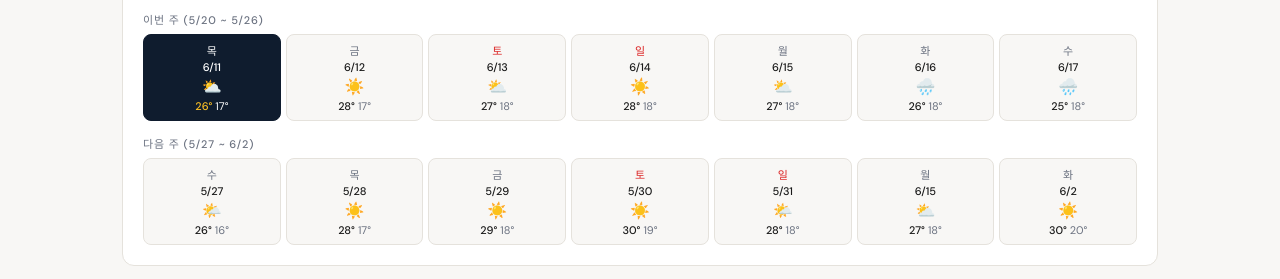
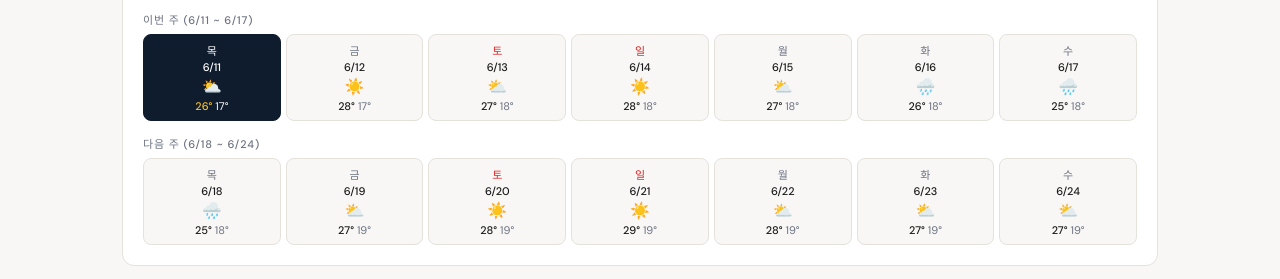
Before and after one commit to whrhfld5447-ui/md-briefing, a plain HTML site: page index.html in a window 1280 px wide. Shown: the part 672-951 px from the top of the page. Drawn offline with nearby package versions, Linux system fonts and the light colour scheme.

Commit message:
Add files via upload

```diff
--- a/index.html
+++ b/index.html
@@ -248,7 +248,7 @@ body{font-family:'DM Sans',sans-serif;background:var(--gray);color:var(--text);}
     <div class="ab o">&#x26C5;&#xFE0F; 기상청: 오늘(6/11) 구름조금 &middot; 최고 26&#176;. 오후(12~18시)~저녁(18~21시) 서울·경기내륙 곳에 따라 소나기. 내일(12일) 맑음 28&#176;. 13일(토) 구름조금 27&#176;.</div>
     <div class="ab g">&#x26A0;&#xFE0F; 피케 폴로 반팔티 74개는 무신사 체험단 협찬분 (실판매 아님). 린넨라이크 셋업수트 팬츠&#183;블레이저 2&#183;3위 급부상.</div>
     <div class="ins"><strong>MD 인사이트 (날씨·콘텐츠)</strong> &#8212; 오늘 26&#176; 구름조금, 주말 27~28&#176; 이어짐. <strong>반팔니트·린넨 셋업수트 착용 컨텐츠 업로드 최적 타이밍</strong>. 오후 소나기 유의 &#8212; 워셔블·구김없는 소재 실착 콘텐츠도 적기. 주말 맑음 예보 연동해 <strong>케이블카라 반팔니트 + 린넨라이크 셋업 셋업룩 콘텐츠 예약 업로드 권장</strong>. 기온 26~28&#176; 구간은 반팔니트 단품룩보다 <strong>린넨 셋업수트 이너로 반팔니트 레이어드</strong>하는 콘텐츠가 시의성 높음.</div>
-    <div class="wl">이번 주 (5/20 ~ 5/26)</div>
+    <div class="wl">이번 주 (6/11 ~ 6/17)</div>
     <div class="wg">
       <div class="dc today"><div class="dn">목</div><div class="dd">6/11</div><div class="di">&#x26C5;&#xFE0F;</div><div class="dt"><b>26&#176;</b> 17&#176;</div></div>
       <div class="dc"><div class="dn">금</div><div class="dd">6/12</div><div class="di">&#x2600;&#xFE0F;</div><div class="dt"><b>28&#176;</b> 17&#176;</div></div>
@@ -258,15 +258,15 @@ body{font-family:'DM Sans',sans-serif;background:var(--gray);color:var(--text);}
       <div class="dc"><div class="dn">화</div><div class="dd">6/16</div><div class="di">&#x1F327;&#xFE0F;</div><div class="dt"><b>26&#176;</b> 18&#176;</div></div>
       <div class="dc"><div class="dn">수</div><div class="dd">6/17</div><div class="di">&#x1F327;&#xFE0F;</div><div class="dt"><b>25&#176;</b> 18&#176;</div></div>
     </div>
-    <div class="wl">다음 주 (5/27 ~ 6/2)</div>
+    <div class="wl">다음 주 (6/18 ~ 6/24)</div>
     <div class="wg">
-      <div class="dc"><div class="dn">수</div><div class="dd">5/27</div><div class="di">&#x1F324;&#xFE0F;</div><div class="dt"><b>26&#176;</b> 16&#176;</div></div>
-      <div class="dc"><div class="dn">목</div><div class="dd">5/28</div><div class="di">&#x2600;&#xFE0F;</div><div class="dt"><b>28&#176;</b> 17&#176;</div></div>
-      <div class="dc"><div class="dn">금</div><div class="dd">5/29</div><div class="di">&#x2600;&#xFE0F;</div><div class="dt"><b>29&#176;</b> 18&#176;</div></div>
-      <div class="dc"><div class="dn" style="color:#dc2626">토</div><div class="dd">5/30</div><div class="di">&#x2600;&#xFE0F;</div><div class="dt"><b>30&#176;</b> 19&#176;</div></div>
-      <div class="dc"><div class="dn" style="color:#dc2626">일</div><div class="dd">5/31</div><div class="di">&#x1F324;&#xFE0F;</div><div class="dt"><b>28&#176;</b> 18&#176;</div></div>
-      <div class="dc"><div class="dn">월</div><div class="dd">6/15</div><div class="di">&#x26C5;&#xFE0F;</div><div class="dt"><b>27&#176;</b> 18&#176;</div></div>
-      <div class="dc"><div class="dn">화</div><div class="dd">6/2</div><div class="di">&#x2600;&#xFE0F;</div><div class="dt"><b>30&#176;</b> 20&#176;</div></div>
+      <div class="dc"><div class="dn">목</div><div class="dd">6/18</div><div class="di">&#x1F327;&#xFE0F;</div><div class="dt"><b>25&#176;</b> 18&#176;</div></div>
+      <div class="dc"><div class="dn">금</div><div class="dd">6/19</div><div class="di">&#x26C5;&#xFE0F;</div><div class="dt"><b>27&#176;</b> 19&#176;</div></div>
+      <div class="dc"><div class="dn" style="color:#dc2626">토</div><div class="dd">6/20</div><div class="di">&#x2600;&#xFE0F;</div><div class="dt"><b>28&#176;</b> 19&#176;</div></div>
+      <div class="dc"><div class="dn" style="color:#dc2626">일</div><div class="dd">6/21</div><div class="di">&#x2600;&#xFE0F;</div><div class="dt"><b>29&#176;</b> 19&#176;</div></div>
+      <div class="dc"><div class="dn">월</div><div class="dd">6/22</div><div class="di">&#x26C5;&#xFE0F;</div><div class="dt"><b>28&#176;</b> 19&#176;</div></div>
+      <div class="dc"><div class="dn">화</div><div class="dd">6/23</div><div class="di">&#x26C5;&#xFE0F;</div><div class="dt"><b>27&#176;</b> 19&#176;</div></div>
+      <div class="dc"><div class="dn">수</div><div class="dd">6/24</div><div class="di">&#x26C5;&#xFE0F;</div><div class="dt"><b>27&#176;</b> 19&#176;</div></div>
     </div>
   </div>
 </div></div>
```
